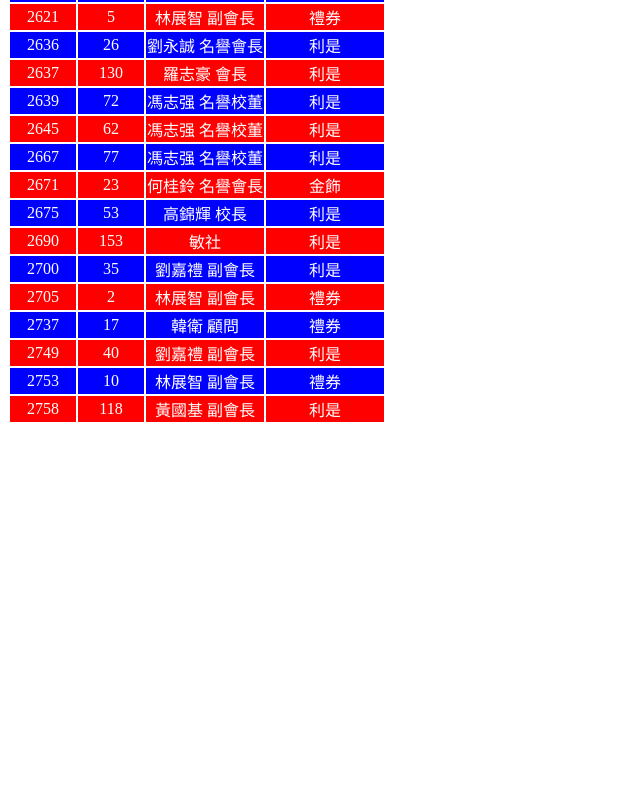
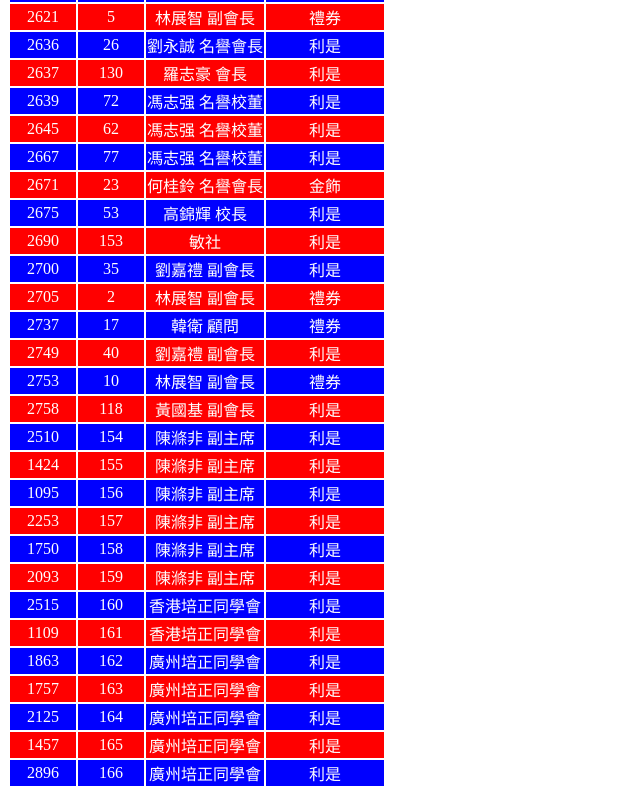
Before and after one commit to pcms135/pcms135.github.io, a plain HTML site: page result5.html in a window 1280 px wide. Shown: the part 538-1334 px from the top of the page, without its empty margins (0-640 px from the left). Before the commit the page ends 970 px from the top, so only its background shows below. Drawn offline with Linux system fonts and the light colour scheme.

Commit message:
Update result5.html

```diff
--- a/result5.html
+++ b/result5.html
@@ -229,6 +229,85 @@
         <td>黃國基 副會長</td>
         <td>利是 </td>
     </tr>
+
+    <tr>
+        <td>2510</td>
+        <td>154</td>
+        <td>陳滌非 副主席</td>
+        <td>利是 </td>
+    </tr>
+    <tr>
+        <td>1424</td>
+        <td>155</td>
+        <td>陳滌非 副主席</td>
+        <td>利是 </td>
+    </tr>
+    <tr>
+        <td>1095</td>
+        <td>156</td>
+        <td>陳滌非 副主席</td>
+        <td>利是 </td>
+    </tr>
+    <tr>
+        <td>2253</td>
+        <td>157</td>
+        <td>陳滌非 副主席</td>
+        <td>利是 </td>
+    </tr>
+    <tr>
+        <td>1750</td>
+        <td>158</td>
+        <td>陳滌非 副主席</td>
+        <td>利是 </td>
+    </tr>
+    <tr>
+        <td>2093</td>
+        <td>159</td>
+        <td>陳滌非 副主席</td>
+        <td>利是 </td>
+    </tr>
+    <tr>
+        <td>2515</td>
+        <td>160</td>
+        <td>香港培正同學會</td>
+        <td>利是 </td>
+    </tr>
+    <tr>
+        <td>1109</td>
+        <td>161</td>
+        <td>香港培正同學會</td>
+        <td>利是 </td>
+    </tr>
+    <tr>
+        <td>1863</td>
+        <td>162</td>
+        <td>廣州培正同學會</td>
+        <td>利是 </td>
+    </tr>
+    <tr>
+        <td>1757</td>
+        <td>163</td>
+        <td>廣州培正同學會</td>
+        <td>利是 </td>
+    </tr>
+    <tr>
+        <td>2125</td>
+        <td>164</td>
+        <td>廣州培正同學會</td>
+        <td>利是 </td>
+    </tr>
+    <tr>
+        <td>1457</td>
+        <td>165</td>
+        <td>廣州培正同學會</td>
+        <td>利是 </td>
+    </tr>
+    <tr>
+        <td>2896</td>
+        <td>166</td>
+        <td>廣州培正同學會</td>
+        <td>利是 </td>
+    </tr>
     </table>
 </body>
 </html>
```
